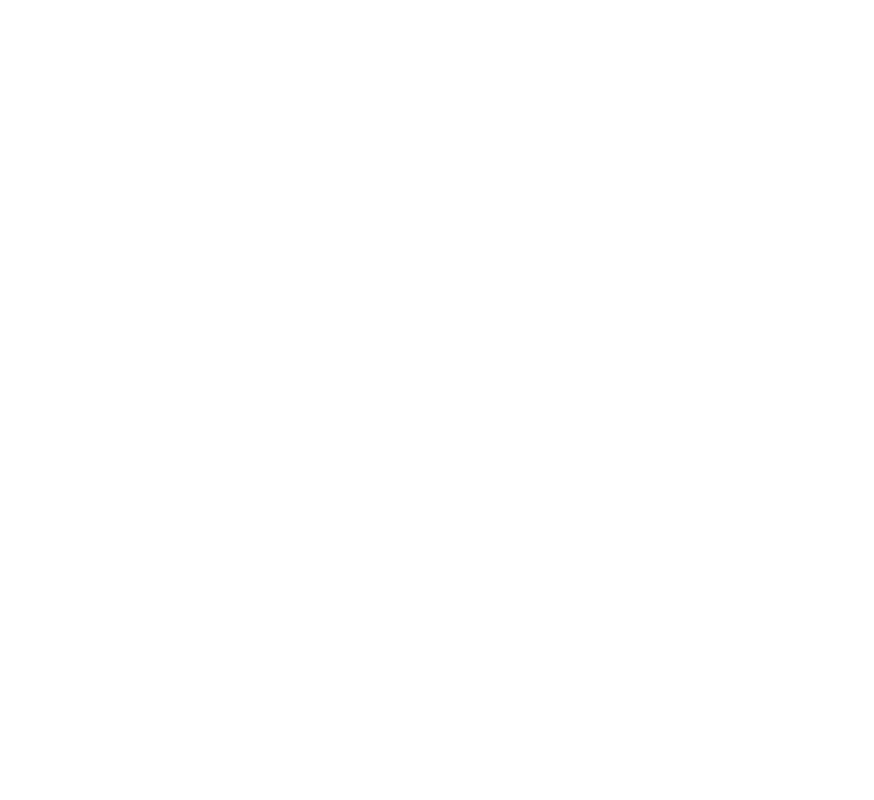
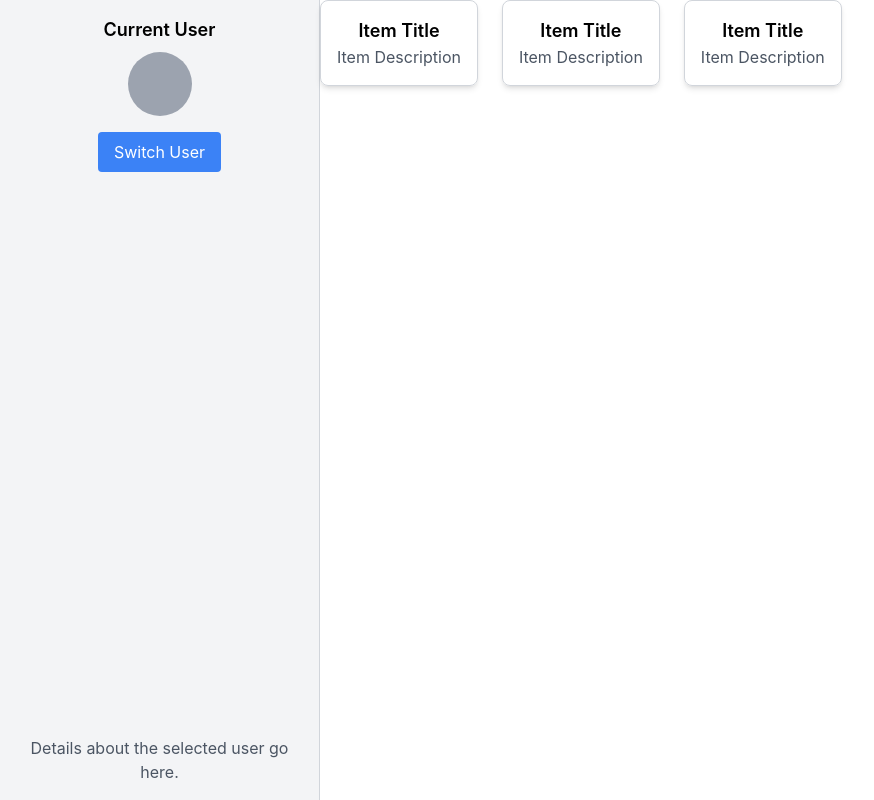
Before and after one commit to Neutron02/CS-Capstone, a React (Create React App) app in the folder cscapstone/: page /0001 in a window 1280 px wide. Shown: the whole page, without its empty margins (0-874 px from the left). Built offline with nearby package versions, Linux system fonts and the light colour scheme.

Commit message:
Baseline task structure for frontend

```diff
--- a/cscapstone/src/App.js
+++ b/cscapstone/src/App.js
@@ -1,8 +1,12 @@
 import './App.css';
+import MarketplaceGrid from './Components/MarketplaceGrid';
+import Sidebar from './Components/Sidebar';
 
 function App() {
   return (
-    <div className="App">
+    <div className="App" style={{ display: 'flex', flexDirection: 'row', height: '100vh' }}>
+      <Sidebar />
+      <MarketplaceGrid />
     </div>
   );
 }
--- /dev/null
+++ b/cscapstone/src/Components/Marketplace.js
@@ -0,0 +1,15 @@
+import React from 'react';
+import MarketplaceGrid from './MarketplaceGrid';
+
+// Task is adjusting marketplace grid for mock presentation
+
+function Marketplace() {
+  return (
+    <div className="flex-1 bg-white p-6 overflow-y-auto">
+      <h1 className="text-2xl font-semibold mb-4">Marketplace</h1>
+      <MarketplaceGrid />
+    </div>
+  );
+}
+
+export default Marketplace;
--- /dev/null
+++ b/cscapstone/src/Components/MarketplaceCard.js
@@ -0,0 +1,14 @@
+import React from 'react';
+
+// Task is addition of required parameters for each card
+
+function MarketplaceCard() {
+  return (
+    <div className="border border-gray-300 rounded-lg p-4 shadow-md">
+      <h3 className="text-lg font-semibold">Item Title</h3>
+      <p className="text-gray-600">Item Description</p>
+    </div>
+  );
+}
+
+export default MarketplaceCard;
--- /dev/null
+++ b/cscapstone/src/Components/MarketplaceGrid.js
@@ -0,0 +1,17 @@
+import React from 'react';
+import MarketplaceCard from './MarketplaceCard';
+
+/* Task is dynamic rendering based on source of data for marketplace cards */
+// Task is modifying the size and placement of grids based on screen size, or based on card content
+
+function MarketplaceGrid() {
+  return (
+    <div className="grid grid-cols-1 sm:grid-cols-2 md:grid-cols-3 lg:grid-cols-4 gap-6 items-start">
+      <MarketplaceCard />
+      <MarketplaceCard />
+      <MarketplaceCard />
+    </div>
+  );
+}
+
+export default MarketplaceGrid;
--- /dev/null
+++ b/cscapstone/src/Components/Sidebar.js
@@ -0,0 +1,18 @@
+import React from 'react';
+
+function Sidebar() {
+  return (
+    <div className="w-1/4 bg-gray-100 p-4 border-r border-gray-300 h-screen flex flex-col">
+      <div className="mb-6 text-center">
+        <h3 className="text-lg font-semibold">Current User</h3>
+        <div className="w-16 h-16 rounded-full bg-gray-400 mx-auto mt-2"></div>
+        <button className="mt-4 bg-blue-500 text-white px-4 py-2 rounded">Switch User</button>
+      </div>
+      <div className="mt-auto text-center">
+        <p className="text-gray-600">Details about the selected user go here.</p>
+      </div>
+    </div>
+  );
+}
+
+export default Sidebar;
```
